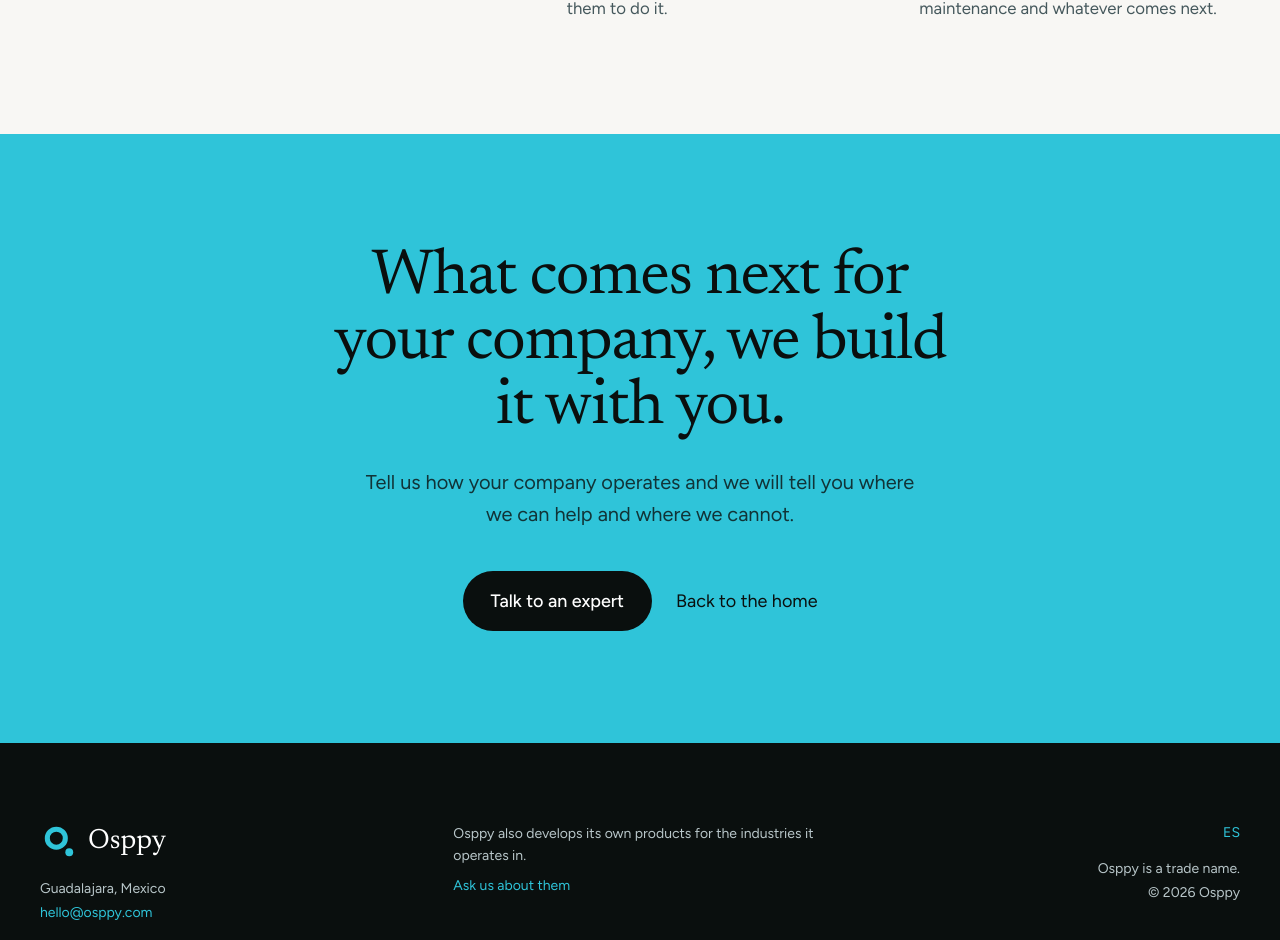
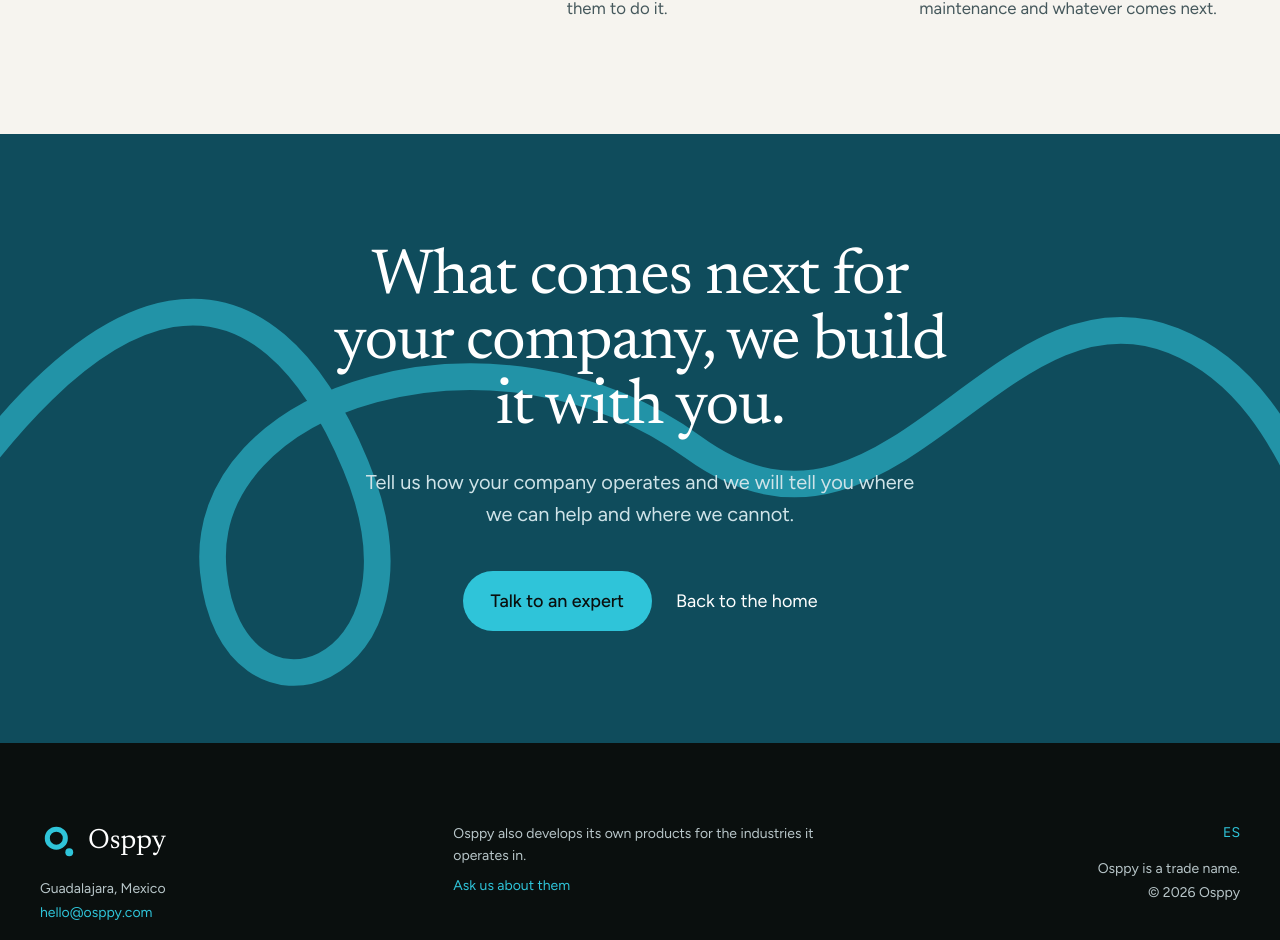
Before and after one commit to rogercsc20/osppy-landing-ai-concierge, a Next.js app: page /en/artificial-intelligence in a window 1280 px wide. Shown: the part 1755-2695 px from the top of the page. Built offline with nearby package versions, Linux system fonts and the light colour scheme.

Commit message:
feat: colour variant B — deep teal bands with white text, the bright teal for buttons, numerals and the line; a thick continuous looping line behind the band, the method, the data, the contact and the area pages' closing band; soft tinted shapes behind the light sections (HQA-D153)

```diff
--- a/app/[locale]/[area]/page.tsx
+++ b/app/[locale]/[area]/page.tsx
@@ -3,6 +3,7 @@ import { notFound } from "next/navigation";
 import { Container } from "@/components/container";
 import { Header } from "@/components/header";
 import { Photo } from "@/components/photo";
+import { Ribbon } from "@/components/ribbon";
 import { LOCALES, SITE_URL, getMessages, isLocale, type Locale, type Messages } from "@/lib/i18n";
 import type { PhotoSlug } from "@/lib/photos.generated";
 
@@ -91,19 +92,22 @@ export default async function AreaPage({ params }: { params: Params }) {
             </div>
           </Container>
         </section>
-        <section aria-labelledby="area-cta" className="bg-azul text-negro">
-          <Container className="py-20 text-center md:py-28">
+        <section aria-labelledby="area-cta" className="bg-profundo text-sobre-profundo">
+          <div className="relative overflow-hidden">
+          <Ribbon variant="a" opacity={0.6} width={30} />
+          <Container className="relative py-20 text-center md:py-28">
             <h2 id="area-cta" className="mx-auto max-w-[18ch] font-display text-[clamp(2.25rem,5vw,4rem)] leading-[1.02] tracking-[-0.02em]">
               {m.hablemos.encabezado}
             </h2>
-            <p className="mx-auto mt-6 max-w-[44ch] text-lg leading-relaxed text-negro/80 md:text-xl">{m.area.ctaTexto}</p>
+            <p className="mx-auto mt-6 max-w-[44ch] text-lg leading-relaxed text-sobre-profundo-2 md:text-xl">{m.area.ctaTexto}</p>
             <div className="mt-10 flex flex-wrap items-center justify-center gap-6">
-              <a href={`mailto:${m.hablemos.correo}`} className="inline-flex items-center rounded-full bg-negro px-7 py-4 text-lg font-medium text-sobre-negro transition-colors hover:bg-texto hover:text-lino">
+              <a href={`mailto:${m.hablemos.correo}`} className="inline-flex items-center rounded-full bg-azul px-7 py-4 text-lg font-medium text-negro transition-colors hover:bg-blanco">
                 {m.hablemos.cta}
               </a>
-              <a href={`/${l}#ayudamos`} className="text-lg text-negro underline-offset-4 hover:underline">{m.area.volver}</a>
+              <a href={`/${l}#ayudamos`} className="text-lg text-sobre-profundo underline-offset-4 hover:underline">{m.area.volver}</a>
             </div>
           </Container>
+          </div>
         </section>
       </main>
     </>
--- a/app/globals.css
+++ b/app/globals.css
@@ -11,8 +11,13 @@
  * §9; HQA-D135): no [data-theme]. The roles are what scripts/check-contrast.mjs measures.
  */
 :root {
-  --bg: #F8F7F4;
-  --surface: #E6F4F7;
+  --bg: #F6F4EF;
+  --surface: #E8EFF0;
+  --band: #0F4C5C;
+  --on-band: #FFFFFF;
+  --on-band-2: #CFE3E8;
+  --tint: #DCEBEE;
+  --tint-2: #EFE6D6;
   --text: #0A0F0E;
   --text-2: #45585C;
   --accent: #2FC4D9;
@@ -30,6 +35,9 @@
 [data-theme="dark"] {
   --bg: #0A0F0E;
   --surface: #16211F;
+  --band: #0F4C5C;
+  --tint: #12211F;
+  --tint-2: #1A1F1B;
   --text: #FFFFFF;
   --text-2: #B8C6C9;
   --accent: #2FC4D9;
@@ -49,6 +57,11 @@
   --color-sobre-negro: var(--on-dark);
   --color-sobre-negro-2: var(--on-dark-2);
   --color-linea: var(--line);
+  --color-profundo: var(--band);
+  --color-sobre-profundo: var(--on-band);
+  --color-sobre-profundo-2: var(--on-band-2);
+  --color-tinte: var(--tint);
+  --color-tinte-2: var(--tint-2);
   --color-blanco: #FFFFFF;
   --font-display: var(--font-newsreader), Georgia, "Times New Roman", serif;
   --font-body: var(--font-figtree), system-ui, -apple-system, "Segoe UI", sans-serif;
--- a/components/datos.tsx
+++ b/components/datos.tsx
@@ -1,11 +1,14 @@
 import type { Messages } from "@/lib/i18n";
 import { Container } from "./container";
+import { Ribbon } from "./ribbon";
 
 /** Lo que dicen los datos: the brand black with the numerals in the brand teal, as the logo does (HQA-D149). */
 export function Datos({ m }: { m: Messages }) {
   return (
-    <section id="datos" aria-labelledby="datos-title" className="border-y border-linea bg-negro text-sobre-negro">
-      <Container className="py-24 md:py-36">
+    <section id="datos" aria-labelledby="datos-title" className="bg-profundo text-sobre-profundo">
+      <div className="relative overflow-hidden">
+        <Ribbon variant="b" opacity={0.5} width={28} />
+        <Container className="relative py-24 md:py-36">
         <h2
           id="datos-title"
           className="font-display text-[clamp(2.5rem,5.5vw,4.25rem)] leading-[1.02] tracking-[-0.02em]"
@@ -14,19 +17,20 @@ export function Datos({ m }: { m: Messages }) {
         </h2>
         <ul className="mt-12 grid gap-12 md:mt-16 md:grid-cols-3 md:gap-10">
           {m.datos.items.map((d) => (
-            <li key={d.fuente} className="border-t border-sobre-negro/20 pt-6">
+            <li key={d.fuente} className="border-t border-sobre-profundo/25 pt-6">
               <p className="font-display text-[clamp(2rem,3.5vw,2.75rem)] leading-[1.05] tracking-[-0.015em] text-azul">
                 {d.cifra}
               </p>
               <p className="mt-4 max-w-[36ch] text-lg leading-relaxed">{d.texto}</p>
-              <p className="mt-5 text-sm text-sobre-negro-2">
+              <p className="mt-5 text-sm text-sobre-profundo-2">
                 <span className="sr-only">{m.datos.fuenteLabel}: </span>
                 {d.fuente}
               </p>
             </li>
           ))}
         </ul>
-      </Container>
+        </Container>
+      </div>
     </section>
   );
 }
--- a/components/hablemos.tsx
+++ b/components/hablemos.tsx
@@ -1,11 +1,14 @@
 import type { Locale, Messages } from "@/lib/i18n";
 import { Container } from "./container";
 import { Photo } from "./photo";
+import { Ribbon } from "./ribbon";
 
 export function Hablemos({ locale, m }: { locale: Locale; m: Messages }) {
   return (
-    <section id="hablemos" aria-labelledby="hablemos-title" className="py-24 md:py-36">
-      <Container>
+    <section id="hablemos" aria-labelledby="hablemos-title">
+      <div className="relative overflow-hidden py-24 md:py-36">
+      <Ribbon variant="a" opacity={0.2} width={40} />
+      <Container className="relative">
         <div className="grid gap-12 lg:grid-cols-12 lg:gap-16">
           <div className="lg:col-span-6">
             <Photo
@@ -46,6 +49,7 @@ export function Hablemos({ locale, m }: { locale: Locale; m: Messages }) {
           <p className="mt-8 font-display text-2xl text-texto">{m.precio.cierre}</p>
         </div>
       </Container>
+      </div>
     </section>
   );
 }
--- a/components/logo.tsx
+++ b/components/logo.tsx
@@ -17,7 +17,7 @@ export function Logo({ className = "h-9 w-9", variant = "tile" }: { className?:
 export function LogoRing({ className = "" }: { className?: string }) {
   return (
     <svg viewBox="0 0 64 64" aria-hidden="true" focusable="false" className={className}>
-      <circle cx="32" cy="32" r="22" stroke="#0c6f7e" strokeWidth="12.4" fill="none" />
+      <circle cx="32" cy="32" r="22" stroke="#2fc4d9" strokeWidth="12.4" fill="none" />
     </svg>
   );
 }
--- a/components/metodo.tsx
+++ b/components/metodo.tsx
@@ -1,6 +1,7 @@
 import type { Locale, Messages } from "@/lib/i18n";
 import { Container } from "./container";
 import { Photo } from "./photo";
+import { Ribbon } from "./ribbon";
 
 export function Metodo({ locale, m }: { locale: Locale; m: Messages }) {
   return (
@@ -16,7 +17,9 @@ export function Metodo({ locale, m }: { locale: Locale; m: Messages }) {
       <div className="relative mt-12 h-[60svh] min-h-[420px] md:mt-16 md:h-[78svh]">
         <Photo slug="asesoria" locale={locale} fill sizes="100vw" className="object-cover" />
       </div>
-      <Container className="pt-16 md:pt-24">
+      <div className="relative overflow-hidden">
+        <Ribbon variant="b" opacity={0.22} width={40} />
+        <Container className="relative pt-16 md:pt-24">
         <ol className="grid gap-10 sm:grid-cols-2 lg:grid-cols-4 lg:gap-x-10">
           {m.metodo.etapas.map((e, i) => (
             <li key={e.titulo} className="max-w-[40ch] border-t border-linea pt-6">
@@ -28,7 +31,8 @@ export function Metodo({ locale, m }: { locale: Locale; m: Messages }) {
             </li>
           ))}
         </ol>
-      </Container>
+        </Container>
+      </div>
     </section>
   );
 }
--- a/components/real.tsx
+++ b/components/real.tsx
@@ -1,11 +1,14 @@
 import type { Locale, Messages } from "@/lib/i18n";
 import { Container } from "./container";
 import { Photo } from "./photo";
+import { Shapes } from "./ribbon";
 
 export function Real({ locale, m }: { locale: Locale; m: Messages }) {
   return (
-    <section id="real" aria-labelledby="real-title" className="py-24 md:py-36">
-      <Container>
+    <section id="real" aria-labelledby="real-title">
+      <div className="relative overflow-hidden py-24 md:py-36">
+      <Shapes />
+      <Container className="relative">
         <div className="grid gap-12 lg:grid-cols-12 lg:gap-16">
           <div className="lg:col-span-7">
             <h2
@@ -36,6 +39,7 @@ export function Real({ locale, m }: { locale: Locale; m: Messages }) {
           </div>
         </div>
       </Container>
+      </div>
     </section>
   );
 }
--- /dev/null
+++ b/components/ribbon.tsx
@@ -0,0 +1,44 @@
+/**
+ * Background details (HQA-D153): one thick continuous stroke with curves and loops, and soft
+ * tinted shapes. Static, decorative, behind the content; the parent crops them (an inner
+ * wrapper, never a <section>). Two path variants so no two sections repeat the same drawing.
+ */
+const PATHS = {
+  a: "M-120,520 C120,120 300,140 400,380 C500,620 260,700 240,500 C220,300 560,200 780,360 C1000,520 1120,160 1320,240 C1520,320 1460,640 1700,520",
+  b: "M-100,180 C200,480 380,460 480,260 C580,60 320,-20 340,200 C360,420 760,460 900,260 C1040,60 1200,120 1300,320 C1400,520 1520,480 1660,300",
+};
+
+export function Ribbon({
+  variant = "a",
+  color = "var(--accent)",
+  opacity = 0.55,
+  width = 34,
+  className = "",
+}: {
+  variant?: keyof typeof PATHS;
+  color?: string;
+  opacity?: number;
+  width?: number;
+  className?: string;
+}) {
+  return (
+    <svg
+      aria-hidden="true"
+      focusable="false"
+      viewBox="0 0 1440 700"
+      preserveAspectRatio="xMidYMid slice"
+      className={`pointer-events-none absolute inset-0 h-full w-full ${className}`}
+    >
+      <path d={PATHS[variant]} fill="none" stroke={color} strokeWidth={width} strokeLinecap="round" strokeLinejoin="round" opacity={opacity} />
+    </svg>
+  );
+}
+
+export function Shapes({ className = "" }: { className?: string }) {
+  return (
+    <div aria-hidden="true" className={`pointer-events-none absolute inset-0 ${className}`}>
+      <div className="absolute -left-[12%] top-[8%] h-[46vw] w-[46vw] rounded-full bg-tinte" />
+      <div className="absolute -right-[10%] bottom-[4%] h-[34vw] w-[34vw] rounded-full bg-tinte-2" />
+    </div>
+  );
+}
```
Also changed, not shown: components/quienes.tsx (+10 -5 lines).
